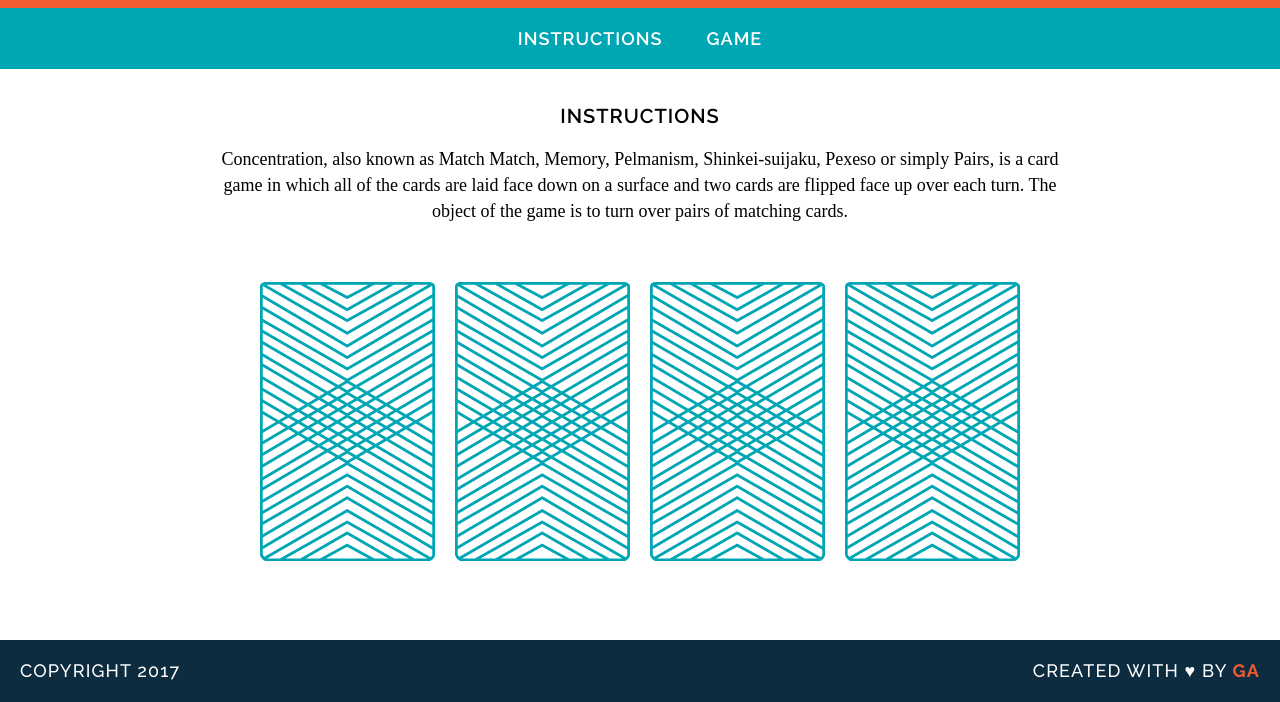
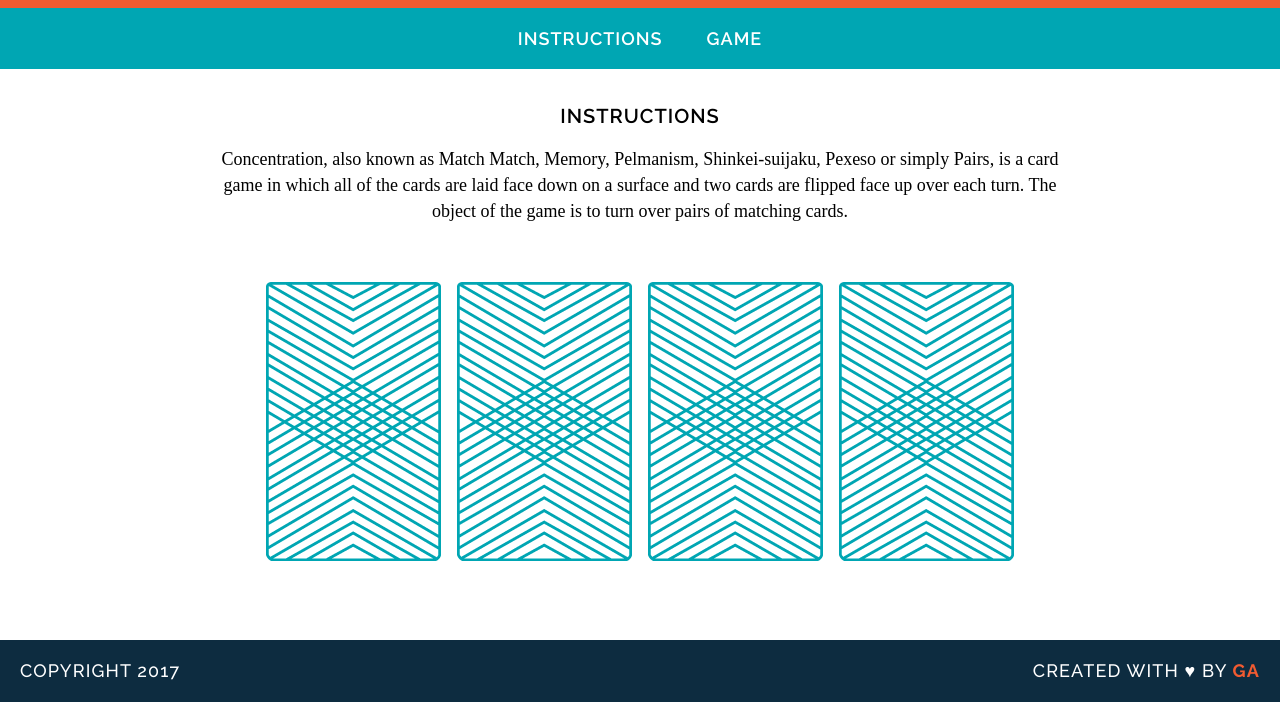
Before and after one commit to mayagold/wdi-fundamentals-memorygame, a plain HTML site: page memory_game/index.html in a window 1280 px wide. Shown: the part 105-807 px from the top of the page. Drawn offline with Linux system fonts and the light colour scheme; a web font is replaced by a local one.

Commit message:
created game logic

```diff
--- a/memory_game/index.html
+++ b/memory_game/index.html
@@ -27,12 +27,8 @@
 
 		<p>Concentration, also known as Match Match, Memory, Pelmanism, Shinkei-suijaku, Pexeso or simply Pairs, is a card game in which all of the cards are laid face down on a surface and two cards are flipped face up over each turn. The object of the game is to turn over pairs of matching cards.</p>
 
-		<div>
-		<img src="images/back.png" alt="Queen of Diamonds">
-		<img src="images/back.png" alt="Queen of Hearts">
-		<img src="images/back.png" alt="King of Diamonds">
-		<img src="images/back.png" alt="King of Hearts">
-		</div>
+		<div id='game-board' class="board clearfix"></div>
+
 	</main>
 
 	<footer class="clearfix">
--- a/memory_game/js/main.js
+++ b/memory_game/js/main.js
@@ -31,17 +31,29 @@ var cardsInPlay = [];
 	} else {
 		alert("Sorry, try again.");
 	}
-}
+};
 
-var flipCard = function (cardId) {
+
+var flipCard = function () {
+	var cardId = this.getAttribute('data-id');
 	console.log("User flipped " + cards[cardId].rank);
 	console.log(cards[cardId].cardImage);
 	console.log(cards[cardId].suit);
 	cardsInPlay.push(cards[cardId].rank);
+	this.setAttribute('src', cards[cardId].cardImage);
 	if (cardsInPlay.length % 2 === 0) {
 		checkForMatch();
 	}
- }
+ };
 
-flipCard(0);
-flipCard(2);
+var createBoard = function () {
+	for (var i = 0; i < cards.length; i++) {
+		var cardElement = document.createElement('img');
+		cardElement.setAttribute('src', 'images/back.png');
+		cardElement.setAttribute('data-id', i);
+		document.getElementById('game-board').appendChild(cardElement);
+		cardElement.addEventListener('click', flipCard);
+	}
+};
+
+createBoard();
```
